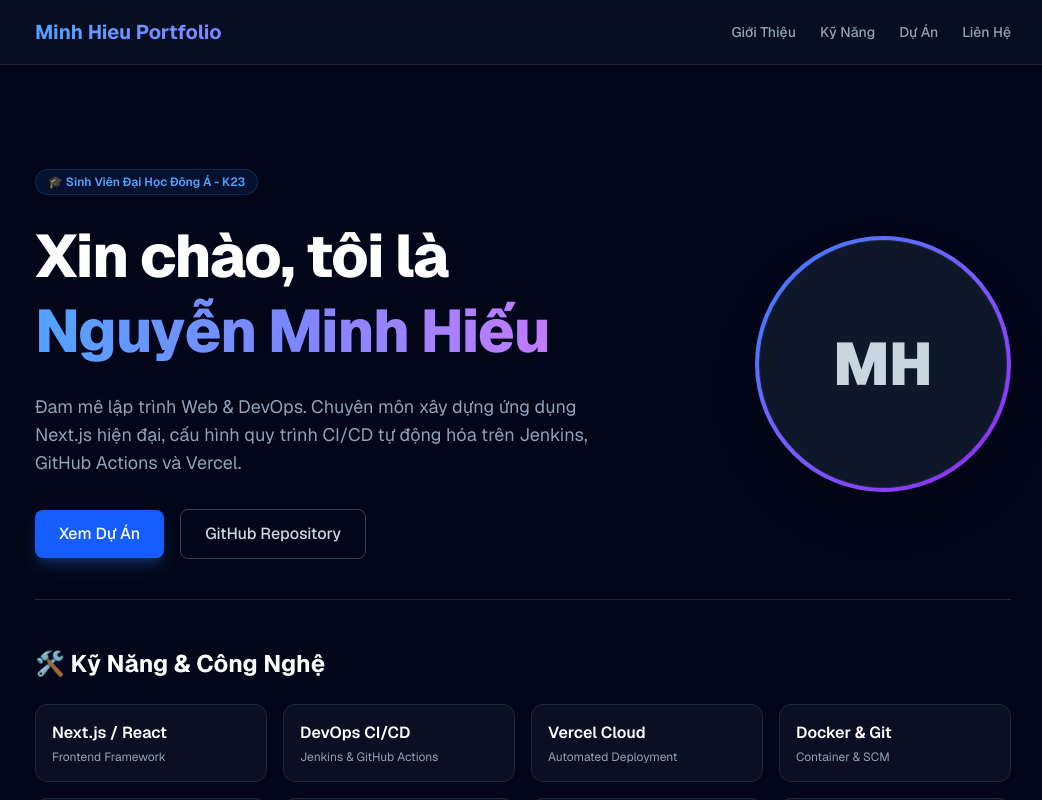
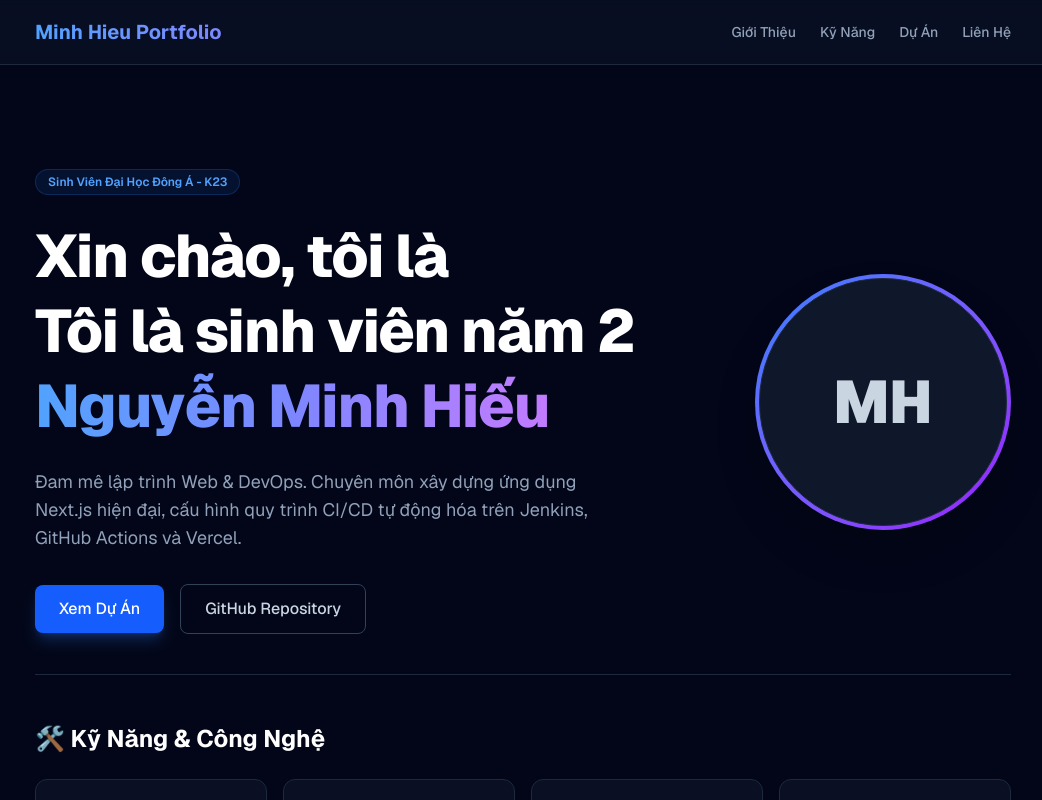
Before and after one commit to HieuNguyenddev/devops-minhhieu-ST23A, a Next.js app: page / in a window 1280 px wide. Shown: the top 800 px of the page, without its empty margins (117-1159 px from the left). Built offline with nearby package versions, Linux system fonts and the light colour scheme.

Commit message:
edit portfolio

```diff
--- a/app/page.tsx
+++ b/app/page.tsx
@@ -21,10 +21,11 @@ export default function Home() {
         <section className="flex flex-col md:flex-row items-center justify-between gap-10 py-10">
           <div className="flex-1 space-y-6">
             <div className="inline-block px-3 py-1 rounded-full text-xs font-semibold bg-blue-500/10 text-blue-400 border border-blue-500/20">
-              🎓 Sinh Viên Đại Học Đông Á - K23
+              Sinh Viên Đại Học Đông Á - K23
             </div>
             <h1 className="text-4xl md:text-6xl font-extrabold tracking-tight text-white leading-tight">
               Xin chào, tôi là <br />
+              <p>Tôi là sinh viên năm 2 </p>
               <span className="bg-gradient-to-r from-blue-400 via-indigo-400 to-purple-400 bg-clip-text text-transparent">
                 Nguyễn Minh Hiếu
               </span>
```
